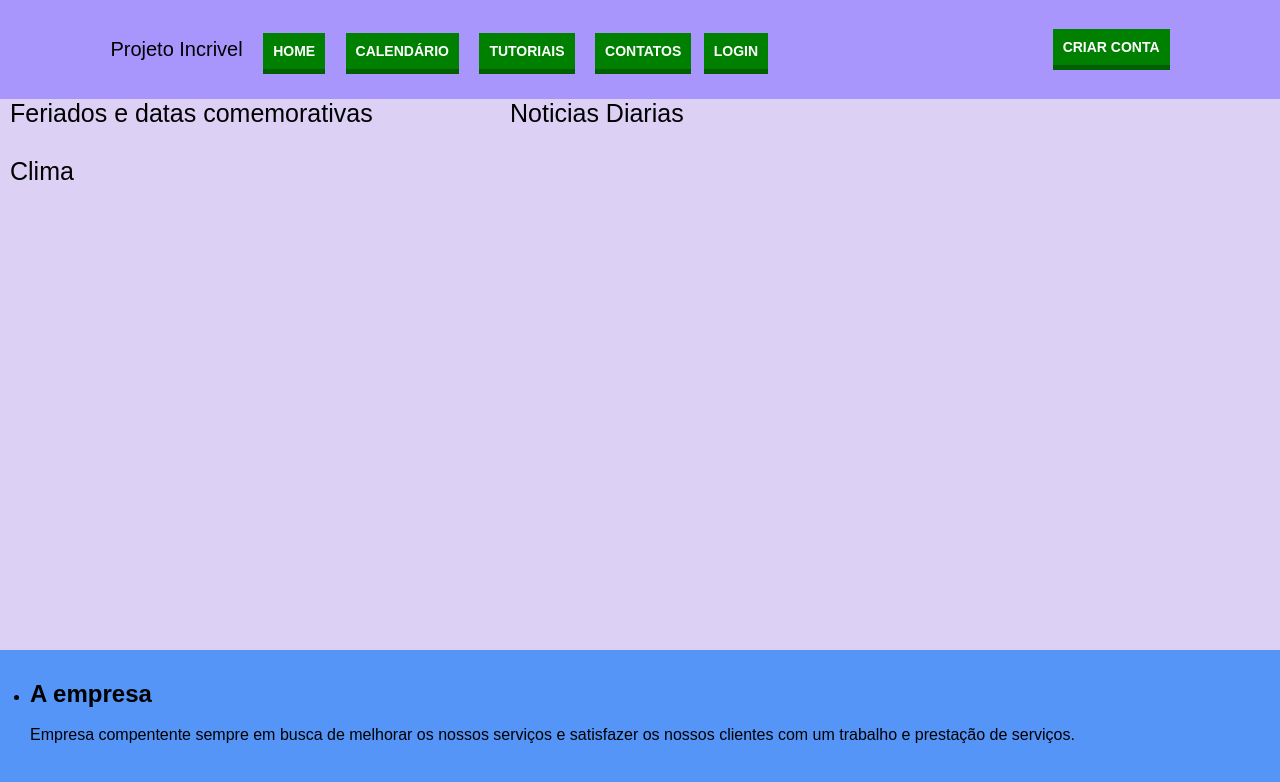
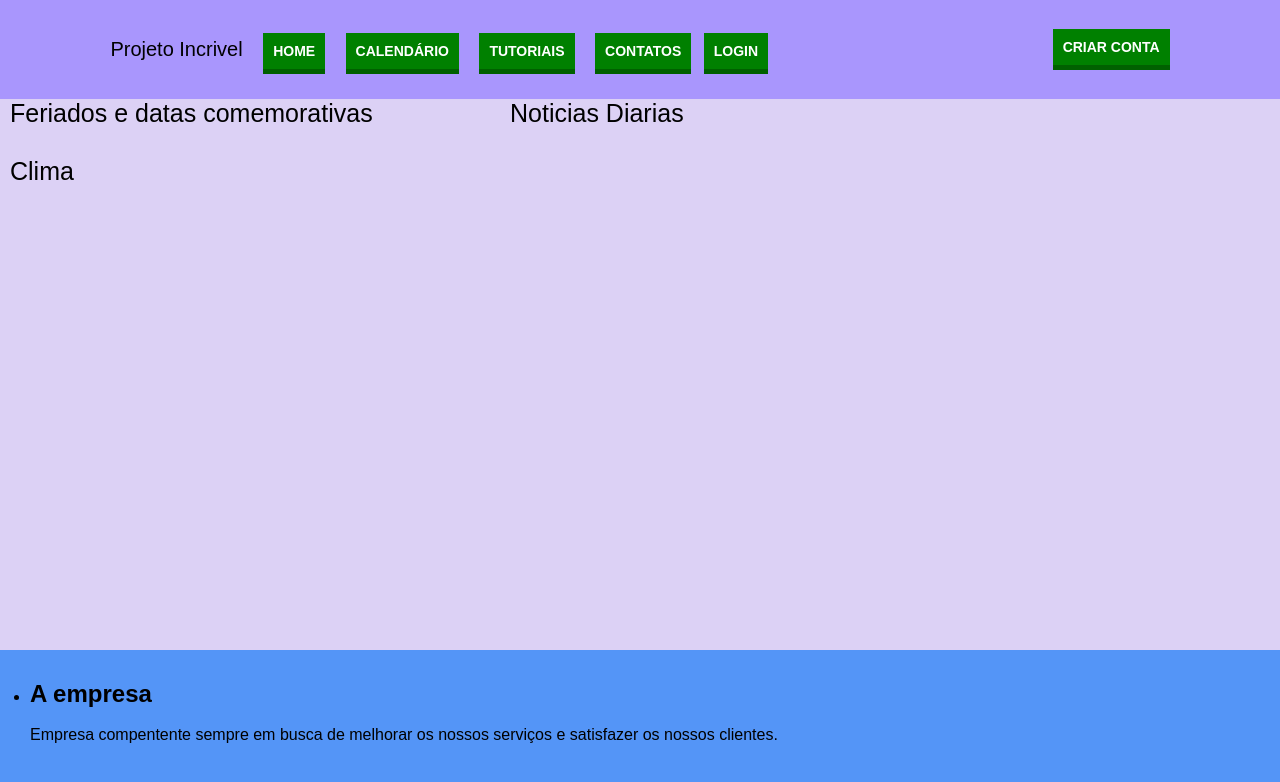
Before and after one commit to ICEI-PUC-Minas-PMGCC-TI/tiaw-pmg-cc-t-20211-organizacao-de-tempo-1, a plain HTML site: page docs/Projeto-Incrivel/index.html in a window 1280 px wide. Drawn offline with Linux system fonts and the light colour scheme.

Commit message:
Update index.html

```diff
--- a/docs/Projeto-Incrivel/index.html
+++ b/docs/Projeto-Incrivel/index.html
@@ -43,9 +43,7 @@
                 <ul>
                     <li class="grid-8">
                         <h2>A empresa</h2>
-                        <p> <br> Empresa compentente sempre em busca de melhorar os nossos serviços e satisfazer os nossos
-                            clientes com um trabalho e prestação de
-                            serviços.</p>
+                        <p> <br> Empresa compentente sempre em busca de melhorar os nossos serviços e satisfazer os nossos clientes.</p>
                     </li>
                 </ul>
             </div>
```
